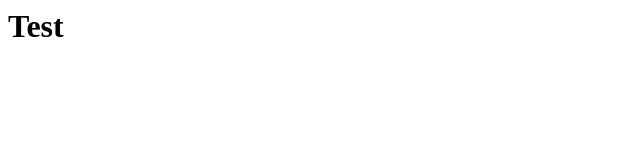
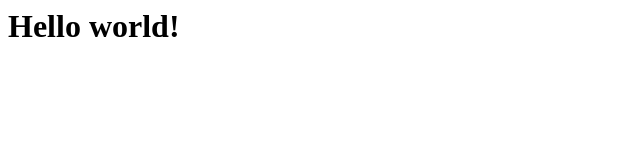
Before and after one commit to Nameless-1313/Nameless-1313.github.io, a plain HTML site: page index.html in a window 1280 px wide. Shown: the whole page, without its empty margins (0-640 px from the left). Drawn offline with Linux system fonts and the light colour scheme.

Commit message:
Update index.html

```diff
--- a/index.html
+++ b/index.html
@@ -1 +1 @@
-<h1>Test</h1>
+<h1>Hello world!</h1>
```
